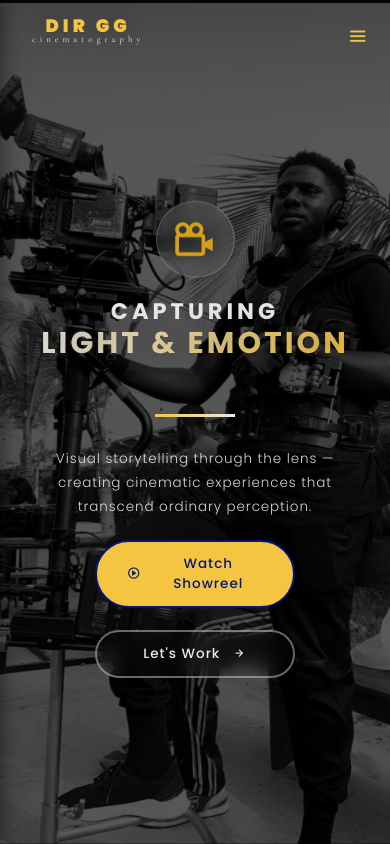
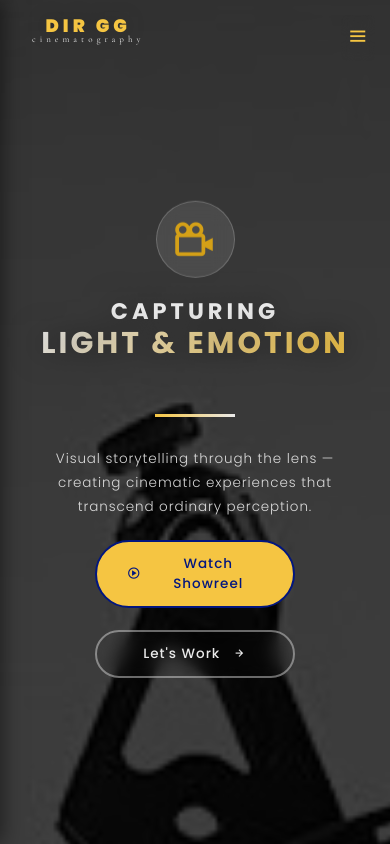
Before and after one commit to FavourDeCreative/Dir-GG, a Vue app in the folder frontend/: page / in a window 390 px wide. Shown: the top 844 px of the page. Built offline with nearby package versions, Linux system fonts and the light colour scheme.

Commit message:
fixed screen sizes and images

```diff
--- a/frontend/src/style.css
+++ b/frontend/src/style.css
@@ -28,27 +28,26 @@ html {
 
 body {
   width: 100%;
-  height: 100vh; /* FIXED */
+  min-height: 100vh; /* FIXED */
   /* remove flex */
-  background:
-    url(./assets/hero.JPG);
+  background: url(./assets/hero.JPG);
   background-repeat: no-repeat;
   background-size: cover;
-  background-position: center;
+  background-position: calc(50% - 50px);
 }
 
 body::before {
   content: "";
   position: fixed;
   inset: 0;
-  background: rgba(0, 0, 0, 0.65);
-  z-index: 0;
-}
-
+  background: rgba(0, 0, 0, 0.75);
+  z-index: -1;
+}
 #app {
-  background-size: cover;
-  width: 100%;
-  height: auto;
+  width: 100%;
+  min-height: 100vh;
+  position: relative;
+  z-index: 1;
 }
 
 /* ==================== NAVBAR STYLES ==================== */
@@ -174,13 +173,14 @@ body::before {
   color: var(--logo);
   cursor: pointer;
   backdrop-filter: blur(10px);
-  padding: 0.5rem;
   border-radius: 8px;
   transition: all 0.3s ease;
 }
 
 .menu-btn:hover {
   transform: scale(1.05);
+  background: rgba(245, 197, 66, 0.3);
+  color: var(--text);
 }
 
 /* Mobile Sidebar Overlay */
@@ -291,11 +291,6 @@ body::before {
   color: var(--text);
 }
 
-section {
-  width: 100%;
-  padding: 100px 5%;
-}
-
 .btn {
   font-size: 0.85rem;
 }
@@ -317,7 +312,7 @@ section {
   display: flex;
   align-items: center;
   justify-content: center;
-  padding: 100px 0;
+  padding-top: var(--nav-height);
 }
 
 .hero .hero-content {
@@ -732,6 +727,12 @@ section {
     padding: 1rem 1.5rem;
   }
 
+  .hero {
+    width: 100%;
+    height: 100vh;
+    padding: 0;
+  }
+
   .about-container {
     grid-template-columns: 1fr;
     text-align: center;
@@ -800,6 +801,10 @@ section {
     font-size: 0.8rem;
   }
 
+  .hero {
+    width: 100%;
+    min-height: 100vh;
+  }
   /* Hero Responsive */
   .hero-title {
     font-size: 3.5rem;
```
Also changed, not shown: frontend/src/assets/hero.JPG, frontend/src/assets/igg.JPG (added).
